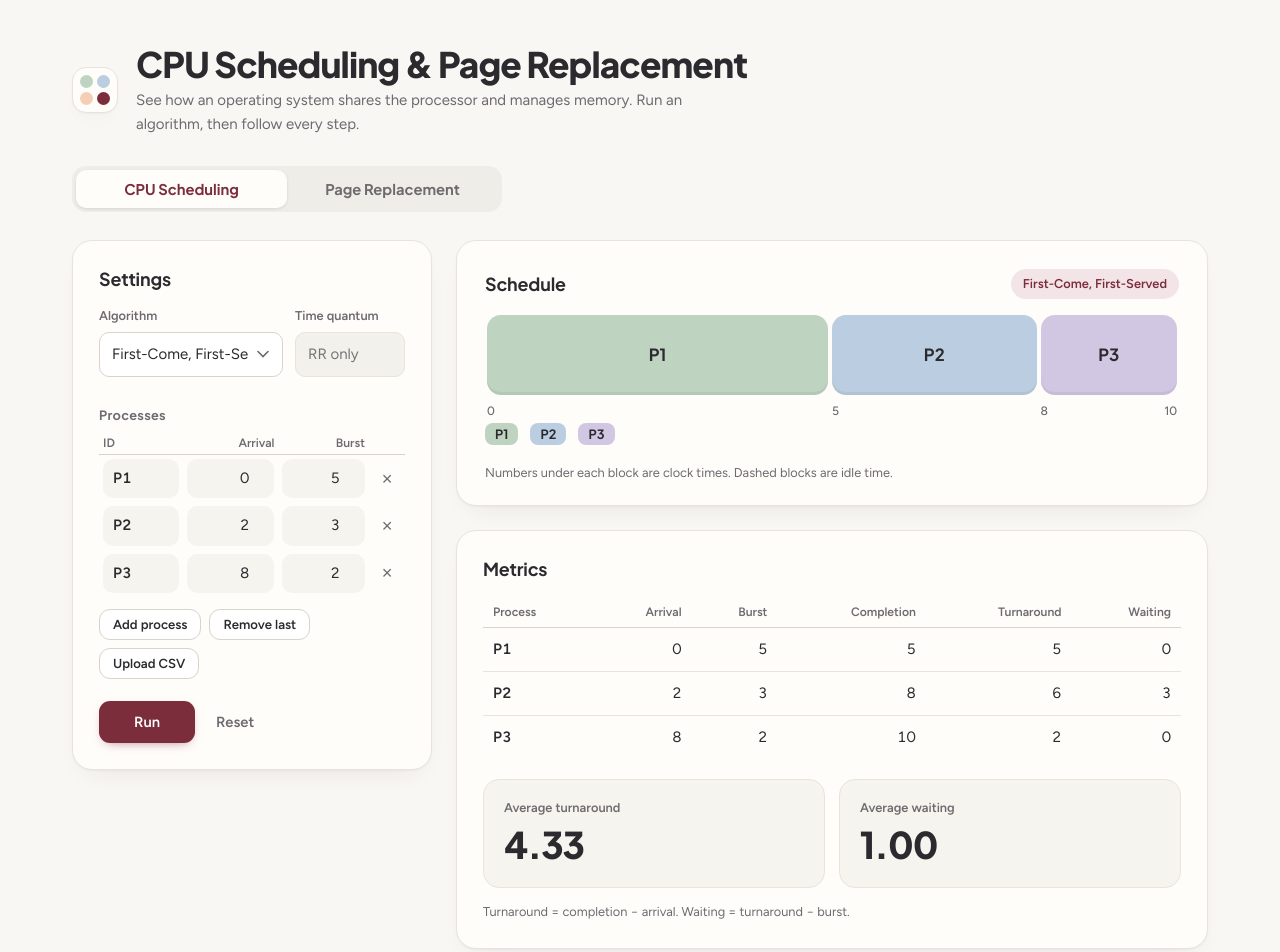
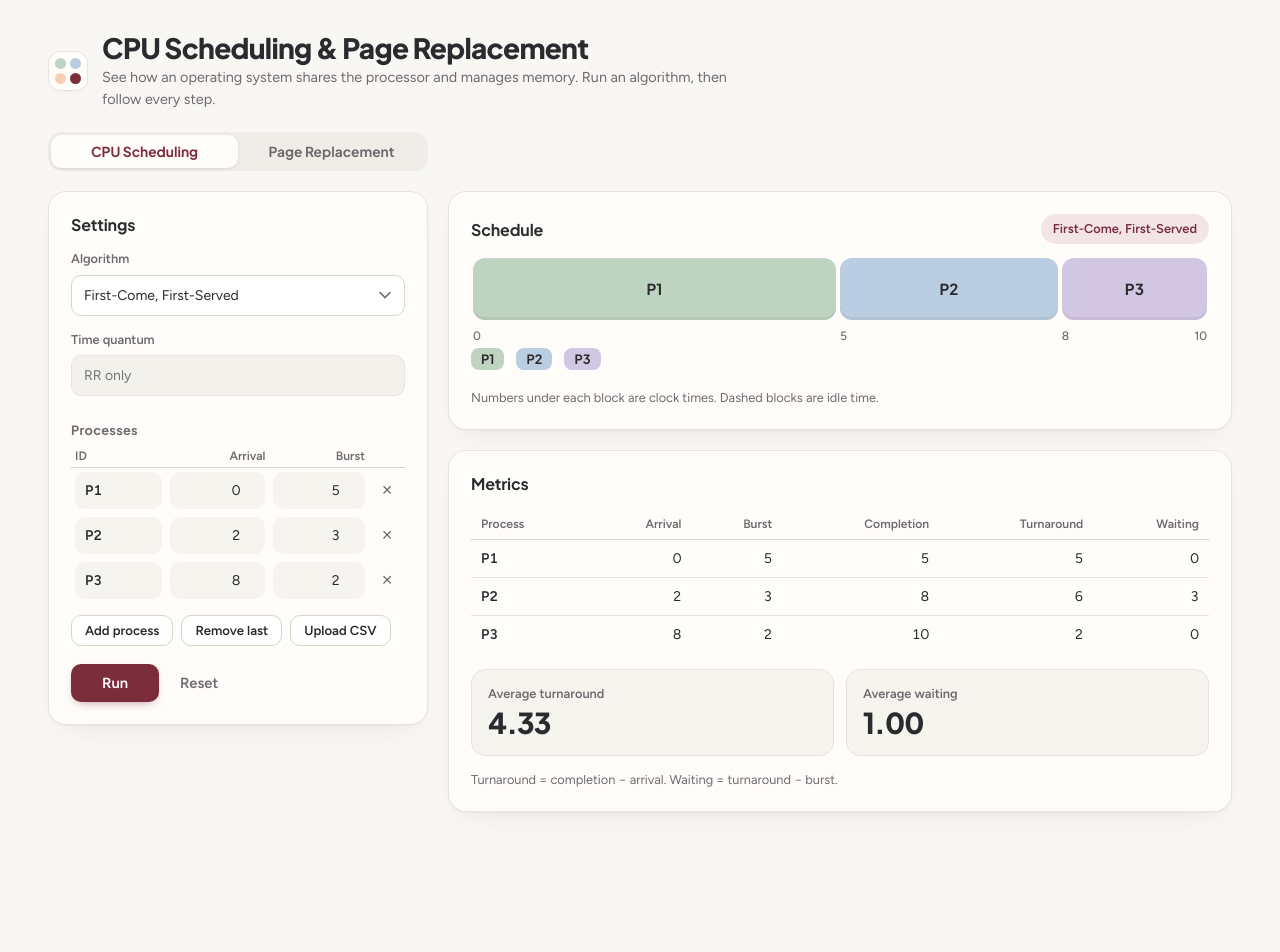
Before and after one commit to llewelynd/os-final-project, a plain HTML site: page index.html in a window 1280 px wide. After the commit the page ends 876 px from the top, so only its background shows below. Drawn offline with Linux system fonts and the light colour scheme.

Commit message:
Refactor CSS for layout and typography adjustments

```diff
--- a/css/style.css
+++ b/css/style.css
@@ -27,7 +27,7 @@ body {
   margin: 0;
   background: var(--bg);
   color: var(--ink);
-  font: 15px/1.55 var(--body);
+  font: 14px/1.5 var(--body);
   font-variant-numeric: tabular-nums
 }
 
@@ -44,9 +44,9 @@ body {
 }
 
 .page {
-  max-width: 1200px;
+  max-width: 1240px;
   margin: 0 auto;
-  padding: 44px 32px 80px
+  padding: 32px 28px 64px
 }
 
 :focus-visible {
@@ -57,9 +57,9 @@ body {
 /* Header + tabs */
 .top {
   display: flex;
-  gap: 18px;
+  gap: 14px;
   align-items: center;
-  margin-bottom: 30px
+  margin-bottom: 22px
 }
 
 .mark {
@@ -67,10 +67,10 @@ body {
   display: grid;
   grid-template-columns: 1fr 1fr;
   gap: 4px;
-  width: 46px;
-  height: 46px;
-  padding: 7px;
-  border-radius: 14px;
+  width: 40px;
+  height: 40px;
+  padding: 6px;
+  border-radius: 12px;
   background: var(--card);
   border: 1px solid var(--line);
   box-shadow: var(--shadow)
@@ -98,23 +98,24 @@ body {
 
 h1 {
   margin: 0;
-  font: 800 clamp(1.5rem, 3.4vw, 2.2rem)/1.15 var(--head);
+  font: 800 clamp(1.3rem, 2.6vw, 1.75rem)/1.15 var(--head);
   letter-spacing: -.025em
 }
 
 .lede {
-  margin: 5px 0 0;
+  margin: 3px 0 0;
   color: var(--muted);
-  max-width: 60ch
+  max-width: 70ch;
+  font-size: .9rem
 }
 
 .tabs {
   position: relative;
   display: grid;
   grid-template-columns: 1fr 1fr;
-  width: min(100%, 430px);
-  padding: 4px;
-  margin-bottom: 28px;
+  width: min(100%, 380px);
+  padding: 3px;
+  margin-bottom: 20px;
   background: #efede7;
   border-radius: 14px
 }
@@ -122,10 +123,10 @@ h1 {
 .tabs::before {
   content: "";
   position: absolute;
-  top: 4px;
-  bottom: 4px;
-  left: 4px;
-  width: calc(50% - 4px);
+  top: 3px;
+  bottom: 3px;
+  left: 3px;
+  width: calc(50% - 3px);
   background: var(--card);
   border-radius: 10px;
   box-shadow: 0 1px 3px rgba(43, 42, 46, .12);
@@ -140,8 +141,8 @@ h1 {
   position: relative;
   border: 0;
   background: none;
-  padding: 10px 12px;
-  font: 700 .92rem var(--head);
+  padding: 8px 12px;
+  font: 700 .86rem var(--head);
   color: var(--muted);
   cursor: pointer;
   border-radius: 10px;
@@ -170,14 +171,14 @@ h1 {
 /* Layout + cards */
 .split {
   display: grid;
-  grid-template-columns: minmax(300px, 360px) minmax(0, 1fr);
-  gap: 24px;
+  grid-template-columns: minmax(320px, 380px) minmax(0, 1fr);
+  gap: 20px;
   align-items: start
 }
 
 .stack {
   display: grid;
-  gap: 24px;
+  gap: 20px;
   min-width: 0
 }
 
@@ -194,23 +195,23 @@ h1 {
 .card {
   background: var(--card);
   border: 1px solid var(--line);
-  border-radius: 20px;
-  padding: 26px;
+  border-radius: 18px;
+  padding: 22px;
   box-shadow: var(--shadow)
 }
 
 .card.hero {
-  padding: 28px 28px 22px
+  padding: 22px
 }
 
 h2 {
-  margin: 0 0 16px;
-  font: 700 1.12rem var(--head);
+  margin: 0 0 14px;
+  font: 700 1rem var(--head);
   letter-spacing: -.01em
 }
 
 h3 {
-  margin: 24px 0 8px;
+  margin: 20px 0 6px;
   font: 700 .8rem var(--head);
   color: var(--muted);
   letter-spacing: .02em
@@ -222,7 +223,7 @@ h3 {
   gap: 8px 14px;
   align-items: center;
   justify-content: space-between;
-  margin-bottom: 16px
+  margin-bottom: 14px
 }
 
 .head h2 {
@@ -261,8 +262,8 @@ td.empty {
 /* Controls */
 .row2 {
   display: grid;
-  grid-template-columns: 1fr 110px;
-  gap: 12px
+  grid-template-columns: 1fr;
+  gap: 8px
 }
 
 .pg-form {
@@ -301,7 +302,7 @@ select,
 input[type=text],
 input[type=number] {
   width: 100%;
-  padding: 10px 12px;
+  padding: 9px 12px;
   font: inherit;
   color: var(--ink);
   background: #fff;
@@ -355,14 +356,14 @@ input.bad {
 }
 
 .actions.main {
-  margin-top: 22px;
+  margin-top: 18px;
   align-items: center
 }
 
 .btn {
   font: 600 .92rem var(--body);
-  padding: 11px 22px;
-  border-radius: 11px;
+  padding: 9px 18px;
+  border-radius: 10px;
   border: 1px solid transparent;
   cursor: pointer;
   transition: background var(--ease), border-color var(--ease), color var(--ease), transform .1s
@@ -380,7 +381,7 @@ input.bad {
 .btn.primary {
   background: var(--wine);
   color: #fff;
-  padding: 11px 34px;
+  padding: 9px 30px;
   box-shadow: 0 4px 12px -6px rgba(123, 45, 59, .7)
 }
 
@@ -429,7 +430,7 @@ th {
 }
 
 td {
-  padding: 10px;
+  padding: 8px 10px;
   text-align: right;
   border-bottom: 1px solid var(--line)
 }
@@ -640,11 +641,11 @@ td:first-child {
   display: flex;
   align-items: center;
   justify-content: center;
-  min-width: 40px;
-  height: 80px;
-  border-radius: 14px;
+  min-width: 36px;
+  height: 62px;
+  border-radius: 12px;
   color: var(--ink);
-  font: 700 1.05rem var(--head);
+  font: 700 .95rem var(--head);
   box-shadow: inset 0 -3px 0 rgba(43, 42, 46, .07);
   transition: transform .15s, box-shadow .15s
 }
@@ -693,8 +694,8 @@ td:first-child {
 /* Stat cards */
 .stats {
   display: grid;
-  gap: 14px;
-  margin-top: 20px
+  gap: 12px;
+  margin-top: 16px
 }
 
 .stats.four {
@@ -713,8 +714,8 @@ td:first-child {
 }
 
 .stat {
-  padding: 18px 20px;
-  border-radius: 16px;
+  padding: 14px 16px;
+  border-radius: 14px;
   background: var(--card);
   border: 1px solid var(--line);
   box-shadow: var(--shadow);
@@ -757,8 +758,8 @@ td:first-child {
 
 .stat b {
   display: block;
-  margin: 6px 0 4px;
-  font: 800 2.3rem/1.1 var(--head);
+  margin: 4px 0 2px;
+  font: 800 1.8rem/1.1 var(--head);
   letter-spacing: -.03em
 }
 
@@ -768,8 +769,8 @@ td:first-child {
 }
 
 .bar {
-  height: 6px;
-  margin-top: 14px;
+  height: 5px;
+  margin-top: 10px;
   border-radius: 9px;
   background: #efede7;
   overflow: hidden
@@ -832,15 +833,15 @@ td:first-child {
 
 .trace th.pg,
 .trace td.cell {
-  min-width: 46px;
-  height: 46px;
-  border-radius: 12px;
+  min-width: 42px;
+  height: 42px;
+  border-radius: 11px;
   color: var(--ink);
-  font: 700 1.05rem var(--head)
+  font: 700 .98rem var(--head)
 }
 
 .trace th.pg {
-  height: 34px;
+  height: 30px;
   font-size: .88rem;
   border-radius: 10px
 }
```
